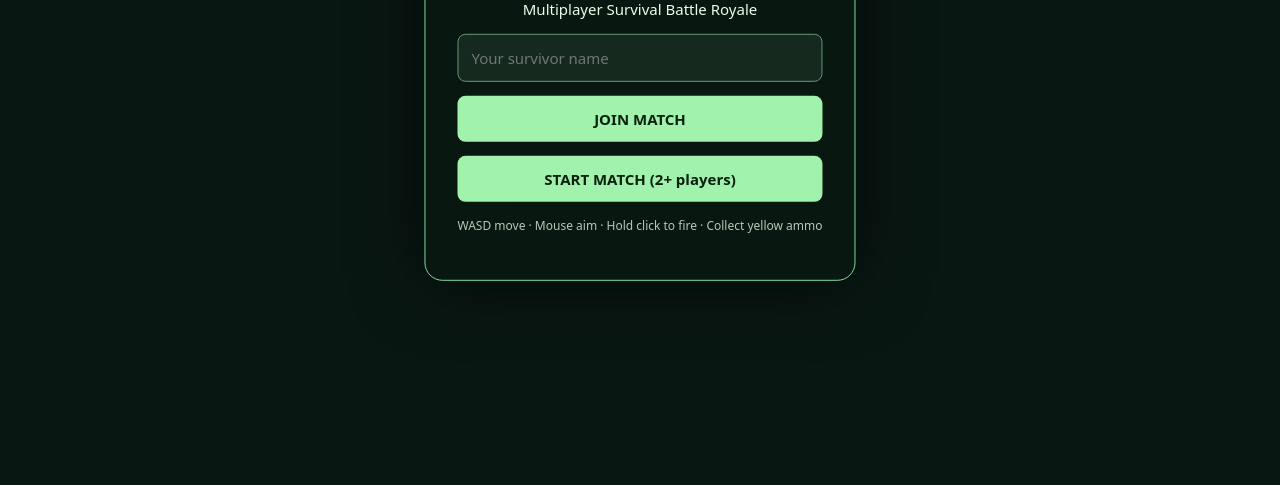
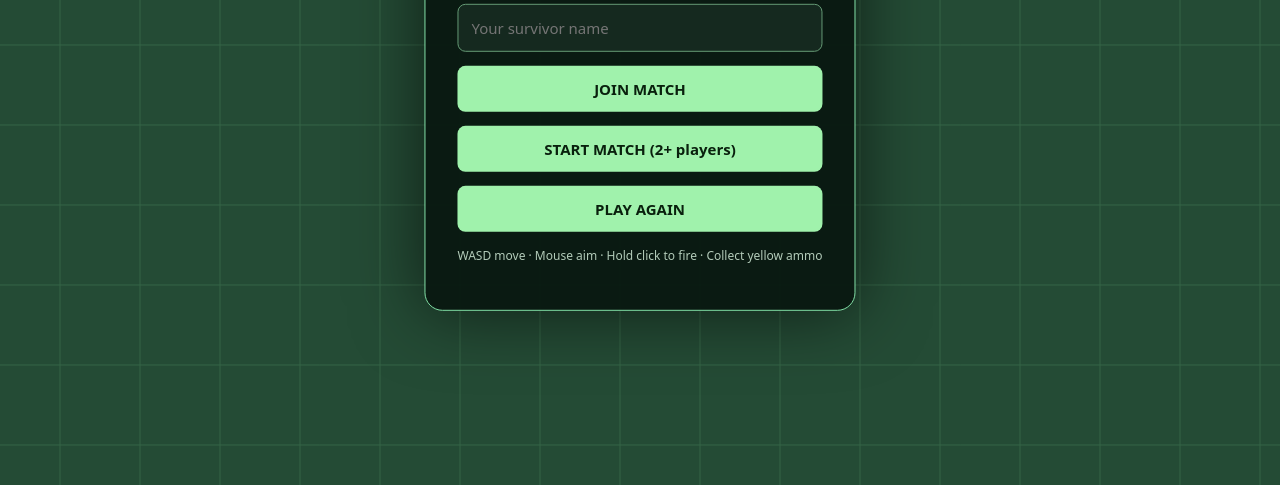
Before and after one commit to TGodexe/battle-royale-survival, a website: page public/index.html in a window 1280 px wide. Shown: the part 315-800 px from the top of the page. Drawn offline with nearby package versions, Linux system fonts and the light colour scheme; no server answers.

Commit message:
Add multiplayer rematch flow and improve lobby permissions

```diff
--- a/public/index.html
+++ b/public/index.html
@@ -1 +1 @@
-<!doctype html><html lang="en"><head><meta charset="utf-8"><meta name="viewport" content="width=device-width,initial-scale=1"><title>LAST ZONE — Battle Royale</title><link rel="stylesheet" href="style.css"></head><body><canvas id="game"></canvas><div id="hud"><strong>LAST ZONE</strong><span id="status">Connecting...</span><span id="stats"></span></div><div id="menu"><h1>LAST ZONE</h1><p>Multiplayer Survival Battle Royale</p><input id="name" maxlength="18" placeholder="Your survivor name"><button id="join">JOIN MATCH</button><button id="start" hidden>START MATCH (2+ players)</button><p id="message">WASD move · Mouse aim · Hold click to fire · Collect yellow ammo</p></div><script src="/socket.io/socket.io.js"></script><script src="game.js"></script></body></html>
+<!doctype html><html lang="en"><head><meta charset="utf-8"><meta name="viewport" content="width=device-width,initial-scale=1"><title>LAST ZONE — Battle Royale</title><link rel="stylesheet" href="style.css"></head><body><canvas id="game"></canvas><div id="hud"><strong>LAST ZONE</strong><span id="status">Connecting...</span><span id="stats"></span></div><div id="menu"><h1>LAST ZONE</h1><p>Multiplayer Survival Battle Royale</p><input id="name" maxlength="18" placeholder="Your survivor name"><button id="join">JOIN MATCH</button><button id="start" hidden>START MATCH (2+ players)</button><button id="rematch" hidden>PLAY AGAIN</button><p id="message">WASD move · Mouse aim · Hold click to fire · Collect yellow ammo</p></div><script src="/socket.io/socket.io.js"></script><script src="game.js"></script></body></html>
```
